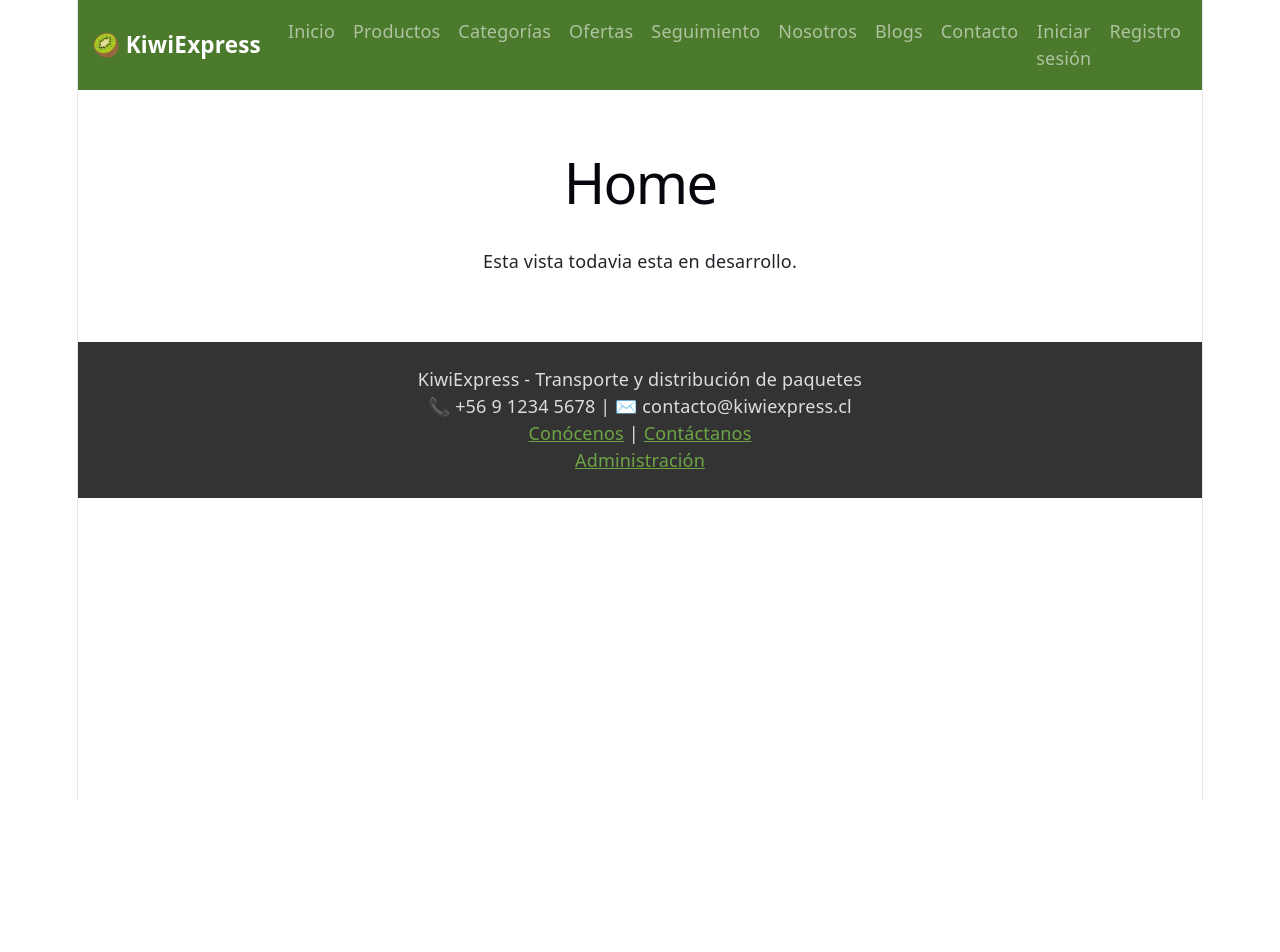
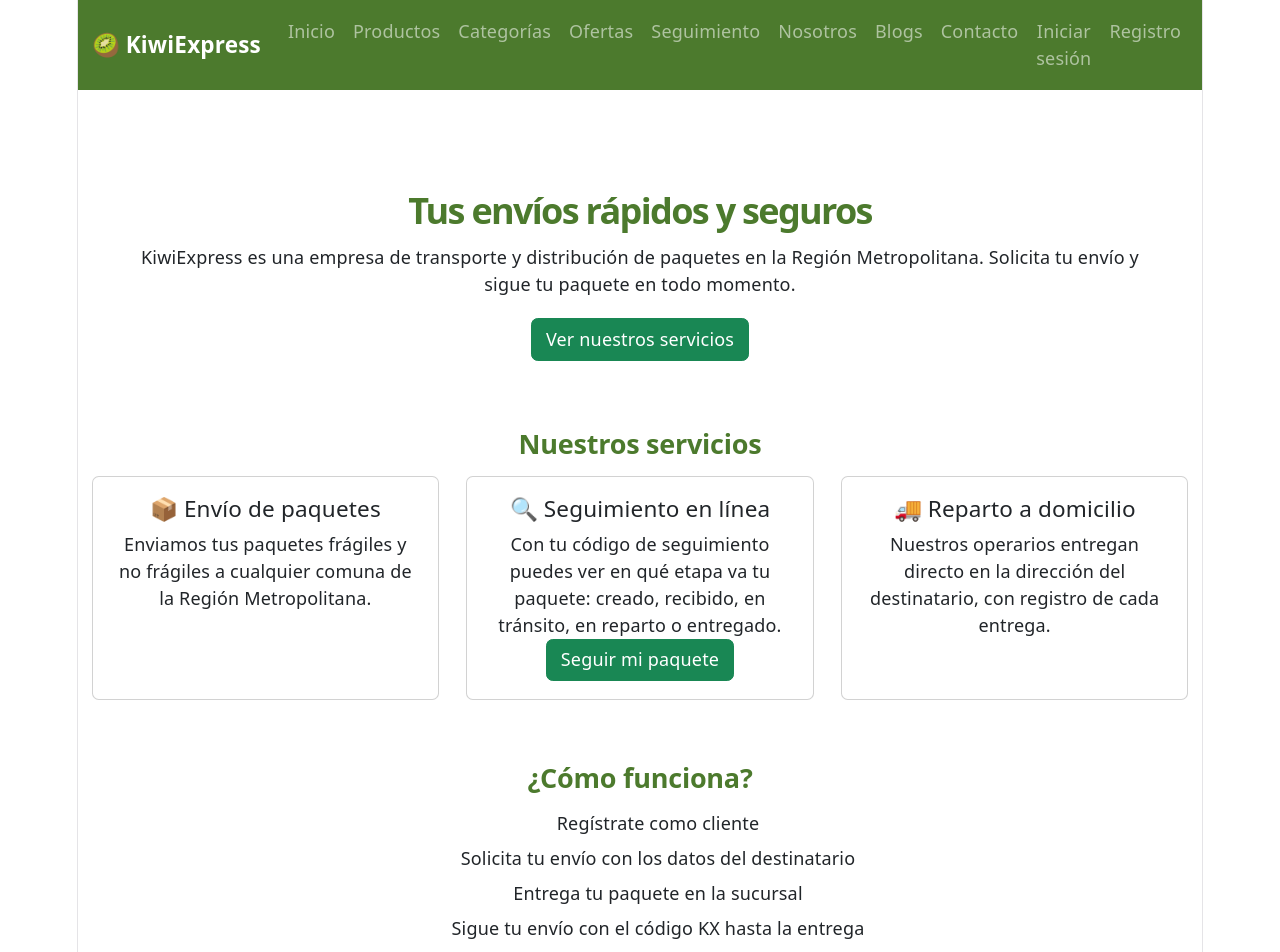
Before and after one commit to LiinooRF/KIWI-GANG, a React (Vite) app in the folder KiwiExpress/: page / in a window 1280 px wide. Shown: the top 952 px of the page. Before the commit the page ends 800 px from the top, so only its background shows below. Built offline with nearby package versions, Linux system fonts and the light colour scheme.

Commit message:
se pasa la home a componentes de react

```diff
--- a/KiwiExpress/src/pages/Home.jsx
+++ b/KiwiExpress/src/pages/Home.jsx
@@ -1,9 +1,71 @@
+import { Row, Col, Card, Button } from 'react-bootstrap'
+import { Link } from 'react-router-dom'
+
+//los servicios los dejamos en un arreglo asi no repetimos la misma tarjeta tres veces
+const servicios = [
+  {
+    titulo: '📦 Envío de paquetes',
+    texto: 'Enviamos tus paquetes frágiles y no frágiles a cualquier comuna de la Región Metropolitana.'
+  },
+  {
+    titulo: '🔍 Seguimiento en línea',
+    texto: 'Con tu código de seguimiento puedes ver en qué etapa va tu paquete: creado, recibido, en tránsito, en reparto o entregado.',
+    link: '/seguimiento',
+    textoLink: 'Seguir mi paquete'
+  },
+  {
+    titulo: '🚚 Reparto a domicilio',
+    texto: 'Nuestros operarios entregan directo en la dirección del destinatario, con registro de cada entrega.'
+  }
+]
+
+const pasos = [
+  'Regístrate como cliente',
+  'Solicita tu envío con los datos del destinatario',
+  'Entrega tu paquete en la sucursal',
+  'Sigue tu envío con el código KX hasta la entrega'
+]
+
 function Home() {
   return (
-    <div>
-      <h1>Home</h1>
-      <p>Esta vista todavia esta en desarrollo.</p>
-    </div>
+    <>
+      <section className="hero text-center">
+        <h1>Tus envíos rápidos y seguros</h1>
+        <p>
+          KiwiExpress es una empresa de transporte y distribución de paquetes en la
+          Región Metropolitana. Solicita tu envío y sigue tu paquete en todo momento.
+        </p>
+        <Button as={Link} to="/productos" variant="success">Ver nuestros servicios</Button>
+      </section>
+
+      <section className="servicios mt-4">
+        <h2>Nuestros servicios</h2>
+        <Row>
+          {servicios.map((servicio, i) => (
+            <Col md={4} className="mb-3" key={i}>
+              <Card className="h-100">
+                <Card.Body>
+                  <Card.Title>{servicio.titulo}</Card.Title>
+                  <Card.Text>{servicio.texto}</Card.Text>
+                  {servicio.link && (
+                    <Link to={servicio.link} className="btn btn-success">{servicio.textoLink}</Link>
+                  )}
+                </Card.Body>
+              </Card>
+            </Col>
+          ))}
+        </Row>
+      </section>
+
+      <section className="pasos">
+        <h2>¿Cómo funciona?</h2>
+        <ol>
+          {pasos.map((paso, i) => (
+            <li key={i}>{paso}</li>
+          ))}
+        </ol>
+      </section>
+    </>
   )
 }
 
```
